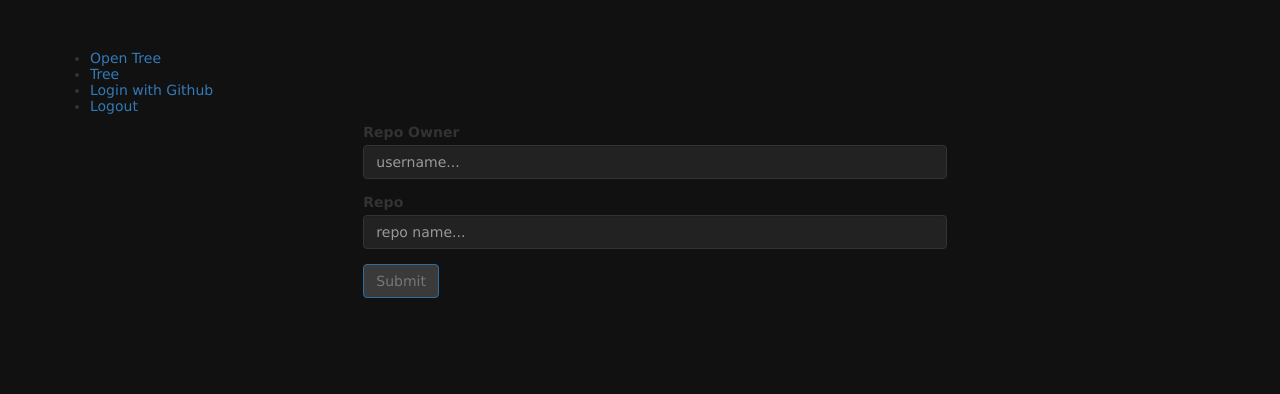
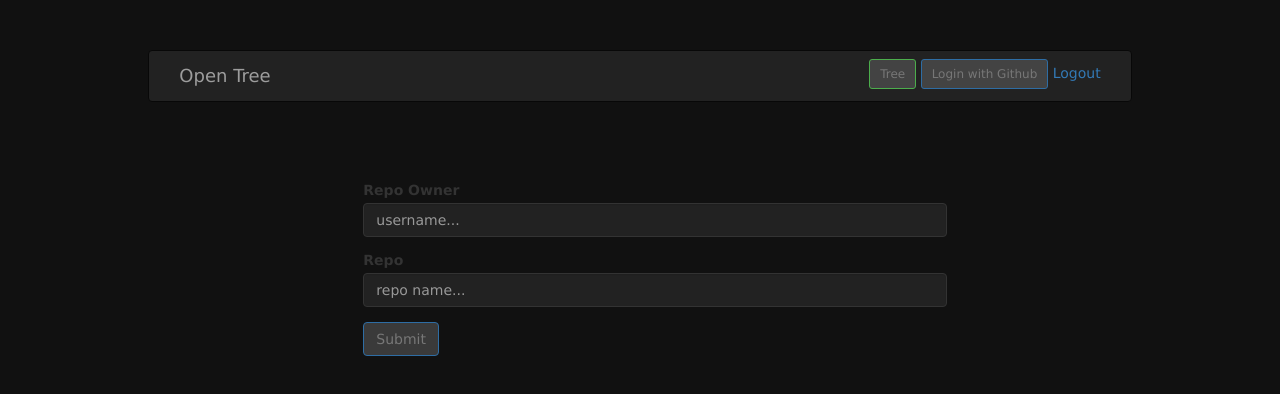
Before and after one commit to topleft/git-tree, a website: page client/public/views/layout.html in a window 1280 px wide. Drawn offline with nearby package versions, Linux system fonts and the light colour scheme; some packages are replaced by stand-ins of ours; a script that the page names is missing; files whose address does not match are found by name.

Commit message:
reverted nav bar styling

```diff
--- a/client/public/nav/nav.html
+++ b/client/public/nav/nav.html
@@ -1,11 +1,20 @@
+<div class="navbar navbar-inverse col-md-10 col-md-offset-1">
+  <a class="navbar-brand" href="">Open Tree</a>
+  <div class=''>
+    <div class="navbar-form pull-right">
+      <a ng-href="#/tree"><button type="button" class="btn btn-success btn-sm" >Tree</button></a>
+      <a ng-href="#/login"><button type="button" class="btn btn-primary btn-sm" >Login with Github</button></a>
+      <logout-button logout='logout'></logout-button>
+    </div>
+  </div>
+</div>
 
-
-<ul class="dark menu-bar">
+<!-- <ul class="dark menu-bar">
   <li><a ng-href="#/">Open Tree</a></li>
   <li><a ng-href="#/tree">Tree</a></li>
   <li><a ng-href="#/login">Login with Github</a></li>
   <li><a ng-click="logout()">Logout</a></li>
-</ul>
+</ul> -->
 
 
 <!-- <logout-button></logout-button>
```
